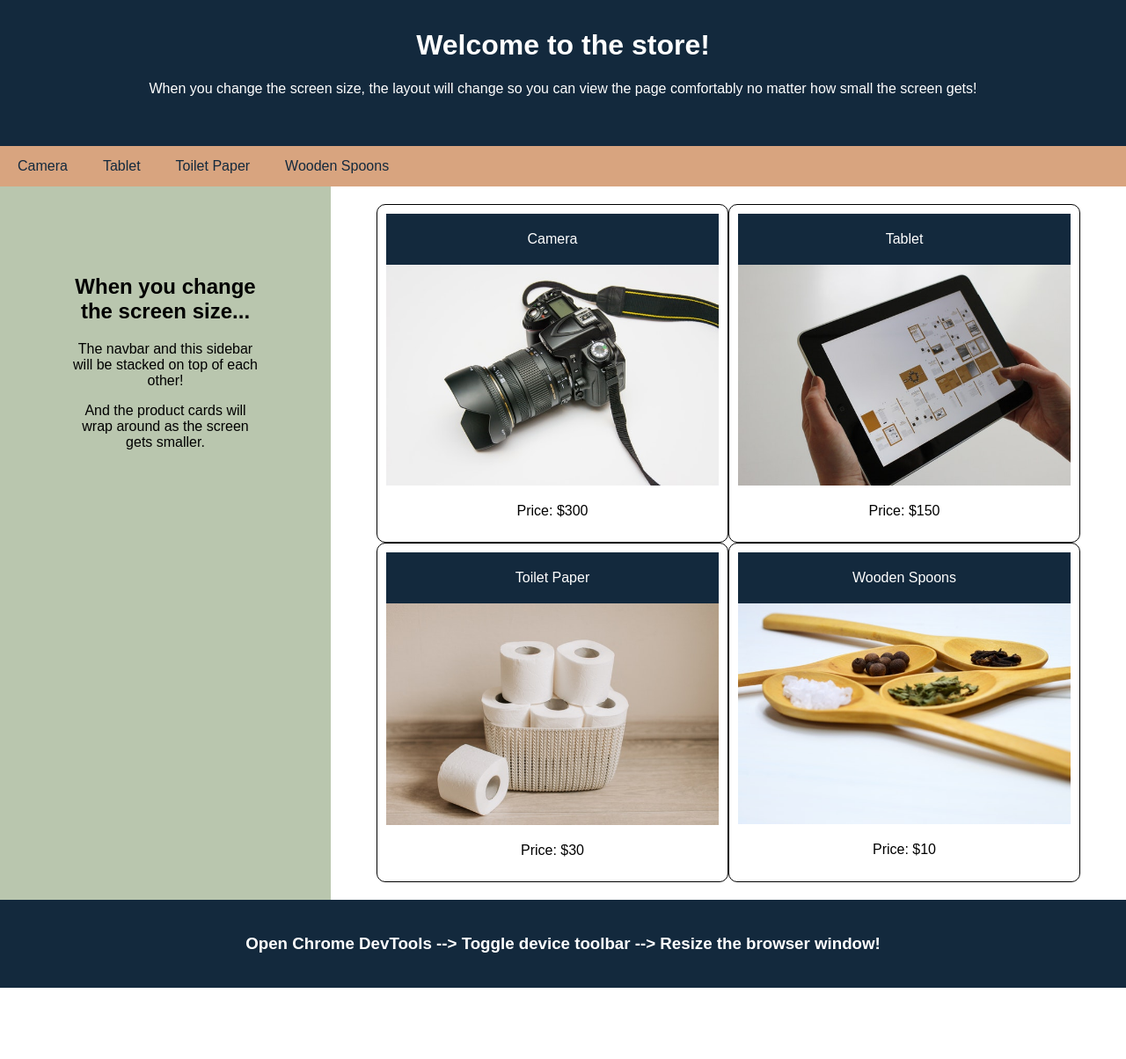
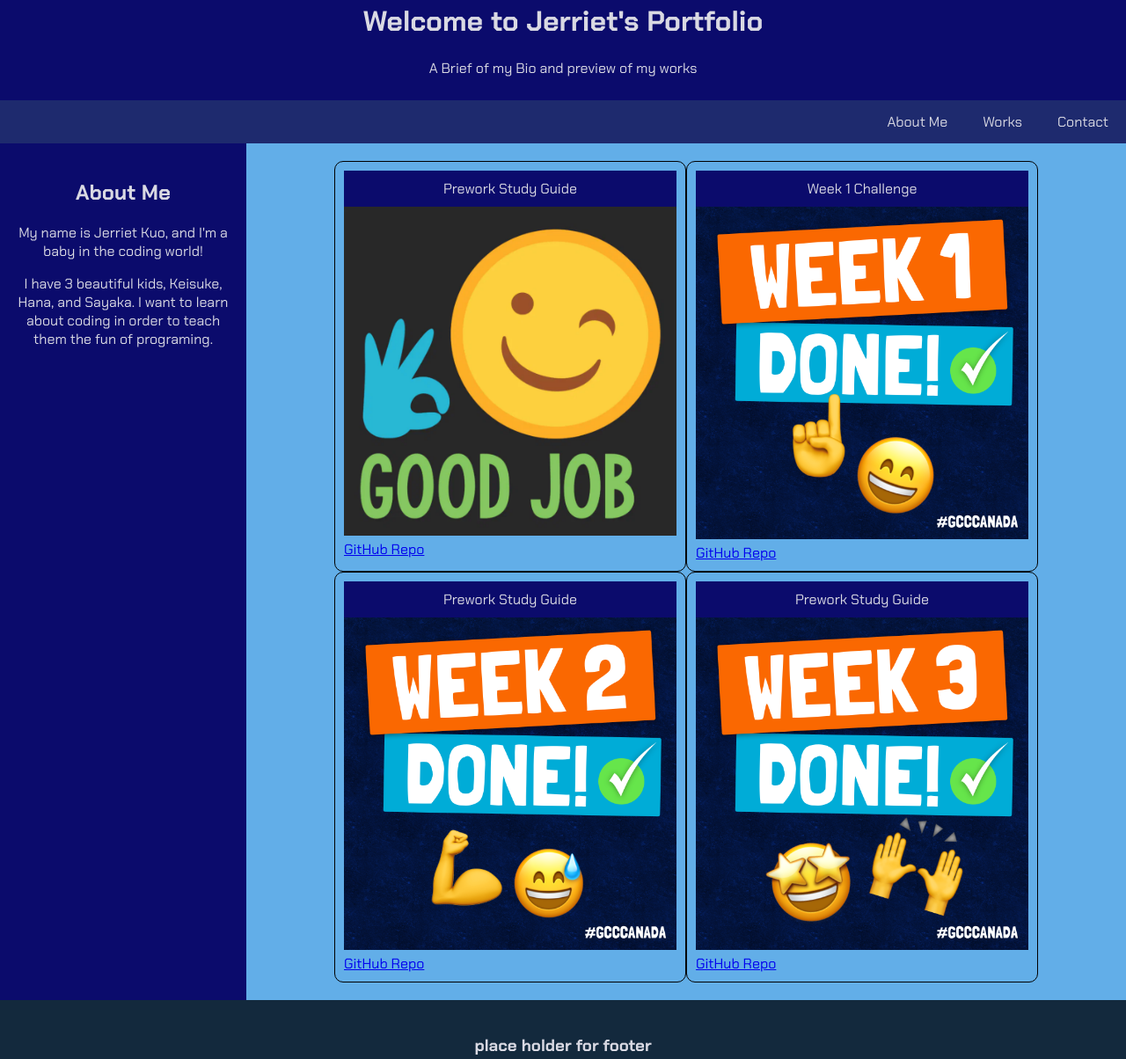
Before and after one commit to jerrietkuo/myportfolio, a plain HTML site: page index.html in a window 1280 px wide. Shown: the part 28-1232 px from the top of the page at 88% size. Before the commit the page ends 1151 px from the top, so only its background shows below. Drawn offline with Linux system fonts and the light colour scheme.

Commit message:
image
added image and style.css

```diff
--- a/index.html
+++ b/index.html
@@ -1,66 +1,77 @@
 <!DOCTYPE html>
 <html>
   <head>
-    <title>Responsive Web Design</title>
+    <title>Jerriet's Portfolio</title>
     <meta charset="UTF-8" />
     <meta name="viewport" content="width=device-width, initial-scale=1" />
     <link rel="stylesheet" type="text/css" href="./style.css" />
+    <link rel="preconnect" href="https://fonts.googleapis.com">
+<link rel="preconnect" href="https://fonts.gstatic.com" crossorigin>
+<link href="https://fonts.googleapis.com/css2?family=Chakra+Petch:ital,wght@0,300;0,400;0,500;0,600;0,700;1,300;1,400;1,500;1,600;1,700&display=swap" rel="stylesheet">
   </head>
   <body>
     <!-- Header -->
     <header>
-      <h1>Welcome to the store!</h1>
+      <h1>Welcome to Jerriet's Portfolio</h1>
       <p>
-        When you change the screen size, the layout will change so you can view
-        the page comfortably no matter how small the screen gets!
+        A Brief of my Bio and preview of my works
       </p>
     </header>
 
     <!-- Navbar -->
     <nav>
-      <a href="#">Camera</a>
-      <a href="#">Tablet</a>
-      <a href="#">Toilet Paper</a>
-      <a href="#">Wooden Spoons</a>
+      <a href="#">About Me</a>
+      <a href="#">Works</a>
+      <a href="#">Contact</a>
     </nav>
 
     <!-- Body -->
     <main>
       <!-- Sidebar -->
       <aside>
-        <h2>When you change the screen size...</h2>
-        <p>The navbar and this sidebar will be stacked on top of each other!</p>
+        <h2>About Me</h2>
+        <p>My name is Jerriet Kuo, and I'm a baby in the coding world!</p>
         <p>
-          And the product cards will wrap around as the screen gets smaller.
+          I have 3 beautiful kids, Keisuke, Hana, and Sayaka. I want to learn about coding in order to teach them the fun of programing.
         </p>
       </aside>
-      <!-- Product Cards -->
-      <div class="products">
+      <!-- list of works -->
+      <div class="works">
         <section class="card">
-          <header>Camera</header>
-          <img src="./images/camera.jpg" alt="black camera" />
-          <p>Price: $300</p>
+          <header>Prework Study Guide</header>
+          <a href="https://jerrietkuo.github.io/prework-study-guide/">
+            <img src="./images/prewrok.png" alt="PreworkStudyGuide" />
+          </a>
+          <span id="github-span">
+            <a href="https://github.com/jerrietkuo/prework-study-guide">GitHub Repo</a>
+          </span>
         </section>
         <section class="card">
-          <header>Tablet</header>
-          <img src="./images/tablet.jpg" alt="tablet held in hands" />
-          <p>Price: $150</p>
+          <header>Week 1 Challenge</header>
+          <a href="ttps://jerrietkuo.github.io/week-1-challenge/">
+            <img src="./images/week1done.png" alt="week1Challenge" />
+          </a>
+          <span id="github-span">
+            <a href="https://github.com/jerrietkuo/week-1-challenge">GitHub Repo</a>
+          </span>
         </section>
         <section class="card">
-          <header>Toilet Paper</header>
-          <img
-            src="./images/toilet-paper.jpg"
-            alt="rolls of toilet paper in a basket"
-          />
-          <p>Price: $30</p>
+          <header>Prework Study Guide</header>
+          <a href="https://jerrietkuo.github.io/prework-study-guide/">
+            <img src="./images/week2done.png" alt="PreworkStudyGuide" />
+          </a>
+          <span id="github-span">
+            <a href="https://github.com/jerrietkuo/prework-study-guide">GitHub Repo</a>
+          </span>
         </section>
         <section class="card">
-          <header>Wooden Spoons</header>
-          <img
-            src="./images/wooden-spoons.jpg"
-            alt="4 wooden spoons with different seasonings"
-          />
-          <p>Price: $10</p>
+          <header>Prework Study Guide</header>
+          <a href="https://jerrietkuo.github.io/prework-study-guide/">
+            <img src="./images/week3done.png" alt="PreworkStudyGuide" />
+          </a>
+          <span id="github-span">
+            <a href="https://github.com/jerrietkuo/prework-study-guide">GitHub Repo</a>
+          </span>
         </section>
       </div>
     </main>
@@ -68,8 +79,7 @@
     <!-- Footer -->
     <footer>
       <h3>
-        Open Chrome DevTools --> Toggle device toolbar --> Resize the browser
-        window!
+        place holder for footer
       </h3>
     </footer>
   </body>
--- a/style.css
+++ b/style.css
@@ -1,39 +1,51 @@
+:root {
+  --fontColor: rgb(217, 217, 227);
+  --backGround: rgb(11, 11, 108);
+  --FontType: "Chakra Petch"
+}
+
+/* .chakra-petch-light {
+  font-family: "Chakra Petch", sans-serif;
+  font-weight: 300;
+  font-style: normal;
+} */
+
 * {
     box-sizing: border-box;
   }
 
   body {
-    font-family: Arial;
+    font-family: var(--FontType);
     margin: 0;
   }
 
   header {
-    padding: 40px;
+    padding: 10px;
     text-align: center;
-    background: #13293d;
-    color: #fff;
+    background: var(--backGround);
+    color: var(--fontColor);
   }
 
-  /*
-  What happens when we set the display property to flex?
-  The flex container becomes flexible
-  */
   nav {
     display: flex;
-    background-color: #d8a47f;
+    background-color: #1e2a6e;
+    justify-content: end;
+    color: var(--fontColor);
+  }
+
+  nav:hover a {
+    background-color:blue;
+    color:var(--fontColor)
+
   }
 
   nav a {
-    color: #13293d;
+    color: var(--fontColor);
     padding: 14px 20px;
     text-decoration: none;
     text-align: center;
   }
 
-  /*
-  What is the flex-wrap property?
-  It specifies whether the flex items should wrap or not
-  */
   main {
     display: flex;
     flex-wrap: wrap;
@@ -41,37 +53,28 @@
 
   aside {
     flex: 1;
-    background-color: #b9c6ae;
-    padding: 80px;
+    background-color: var(--backGround);
+    padding: 20px;
     text-align: center;
+    color:var(--fontColor);
   }
 
   footer {
     padding: 20px;
     text-align: center;
     background: #13293d;
-    color: #fff;
+    color: var(--fontColor);
   }
 
-  /*
-  What does the justify-content property do?
-  It is used to align the flex items; in our case, the product cards
-  */
-  .products {
+  .works {
     flex: 4;
-    background-color: #fff;
+    background-color: #62aee8;
     padding: 20px;
     display: flex;
     flex-wrap: wrap;
     justify-content: center;
   }
 
-  /*
-  What is the flex property a shorthand property for?
-  It is a shorthand property for the flex-grow, flex-shrink, and flex-basis properties
-  What is it doing here?
-  We are making the product card not growable, not shrinkable, and with an initial length of 400px
-  */
   .card {
     border-style: solid;
     border-width: 1px;
@@ -81,7 +84,7 @@
   }
 
   .card header {
-    padding: 20px;
+    padding: 10px;
   }
 
   .card p {
@@ -92,12 +95,20 @@
     width: 100%;
   }
 
-  /*
-  What does the flex-direction property define?
-  It defines in which direction the container wants to stack the flex items
-  What is it doing here?
-  We are telling the main body and navbar to stack vertically in a column
-  */
+  #github-span:hover::after {
+    content: "Link to GitHub repository page";
+    /* position: absolute; */
+    left: 0px;
+    bottom: 24px;
+    min-width: 200px;
+    border: 1px #aaaaaa solid;
+    background-color: var(--background);
+    padding: 10px;
+    color: var(--fontColor);
+    font-size: 10px;
+    z-index: 1;
+  }
+
   @media screen and (max-width: 768px) {
     main,
     nav {
```
Also changed, not shown: images/camera.jpg (deleted), images/prewrok.png (added), images/tablet.jpg (deleted), images/toilet-paper.jpg (deleted), images/week1done.png (added), images/week2done.png (added), images/week3done.png (added), images/wooden-spoons.jpg (deleted), 2 other files.
